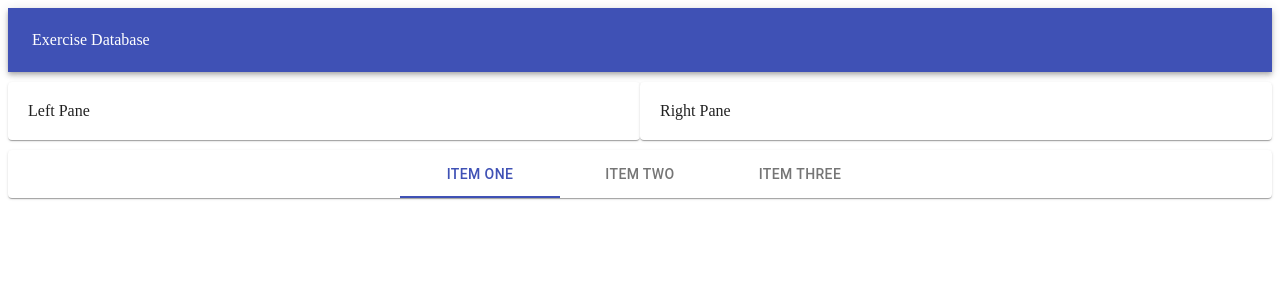
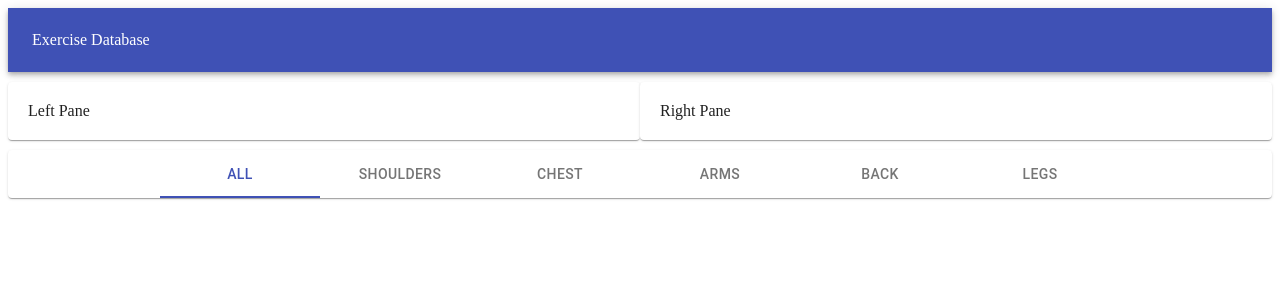
Before and after one commit to kristina-arezina/terms-2-program, a React (Create React App) app: page / in a window 1280 px wide. Shown: the top 300 px of the page. Built offline with nearby package versions, Linux system fonts and the light colour scheme.

Commit message:
got body catigories to render in browser

```diff
--- a/src/components/App.js
+++ b/src/components/App.js
@@ -5,13 +5,19 @@ import {muscles, exercises} from "../store";
 
 
 export default class extends Component {
+    states = {
+        exercises
+    }
+
     render(){
         return <Fragment>
             <Header />
 
-            <Exercises/>
+            <Exercises
+            />
 
-            <Footer />
+            <Footer
+            muscles = {muscles}/>
         </Fragment>
     }
 }
--- a/src/components/Layout/Footer.js
+++ b/src/components/Layout/Footer.js
@@ -4,7 +4,7 @@ import Tabs from '@material-ui/core/Tabs';
 import Tab from '@material-ui/core/Tab';
 
 
-export default props =>
+export default ({muscles}) =>
     <Paper >
         <Tabs
             value={0}
@@ -12,8 +12,10 @@ export default props =>
             textColor="primary"
             centered
         >
-            <Tab label="Item One" />
-            <Tab label="Item Two" />
-            <Tab label="Item Three" />
+            <Tab label="All" />
+            {muscles.map(group =>
+                <Tab label={group} />
+            )}
+
         </Tabs>
     </Paper>
```
